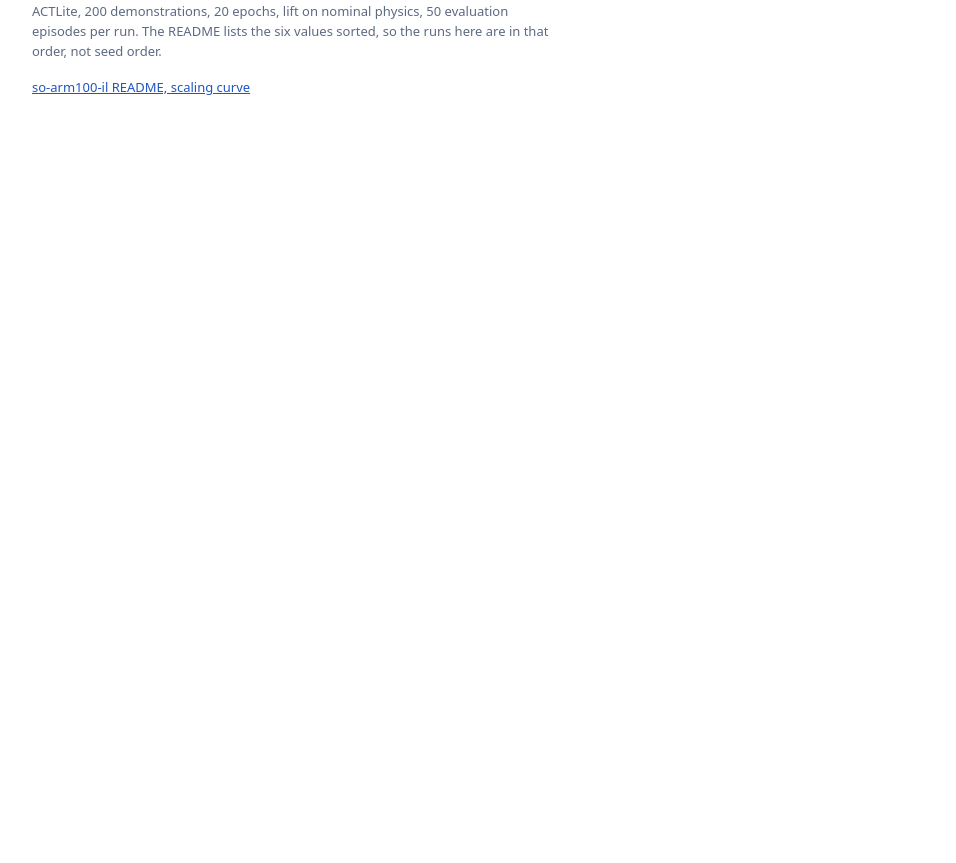
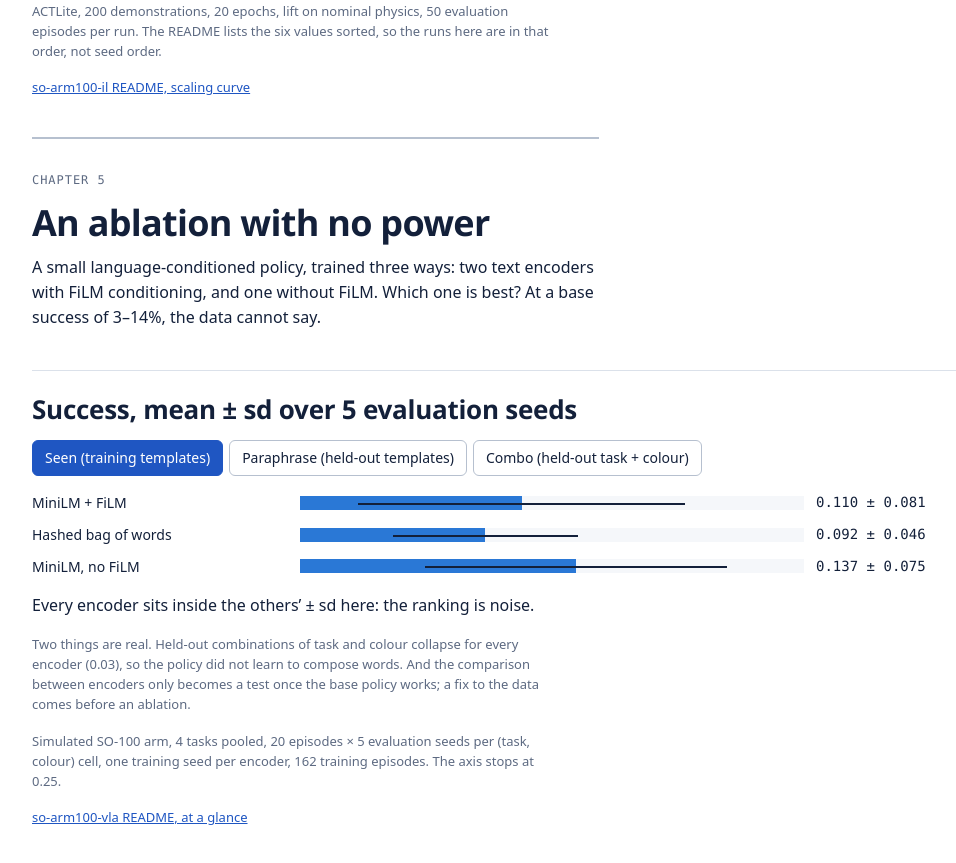
Before and after one commit to AungKaung1928/demos-to-policy, a React (Vite) app: page / in a window 1280 px wide. Shown: the part 1700-2563 px from the top of the page, without its empty margins (144-1100 px from the left). Before the commit the page ends 1845 px from the top, so only its background shows below. Built offline with nearby package versions, Linux system fonts and the light colour scheme.

Commit message:
Chapter 5: an ablation with no power (3 encoders x 3 instruction splits, mean ± sd whiskers, EN/JA); test reproduces the README 'inside each other's spread' claim

```diff
--- a/src/App.tsx
+++ b/src/App.tsx
@@ -1,5 +1,6 @@
 import { useState } from 'react'
 import { rows, source } from './data/valloss'
+import { LanguageChapter } from './LanguageChapter'
 import { SeedsChapter } from './SeedsChapter'
 import { LangContext, initialLang, saveLang } from './i18n'
 import type { Lang } from './i18n'
@@ -148,6 +149,7 @@ export default function App() {
             </p>
           </section>
           <SeedsChapter />
+          <LanguageChapter />
         </main>
       </div>
     </LangContext.Provider>
--- /dev/null
+++ b/src/LanguageChapter.tsx
@@ -0,0 +1,97 @@
+import { useState } from 'react'
+import { allInsideSpread, encoders, source, splits } from './data/language'
+import type { Split } from './data/language'
+import { useLang } from './i18n'
+
+const MAX = 0.25 // axis top, success rate
+
+const T = {
+  en: {
+    eyebrow: 'Chapter 5',
+    title: 'An ablation with no power',
+    intro:
+      'A small language-conditioned policy, trained three ways: two text encoders with FiLM conditioning, and one without FiLM. Which one is best? At a base success of 3–14%, the data cannot say.',
+    split: 'Instructions',
+    names: {
+      seen: 'Seen (training templates)',
+      paraphrase: 'Paraphrase (held-out templates)',
+      combo: 'Combo (held-out task + colour)',
+    } as Record<Split, string>,
+    chart: 'Success, mean ± sd over 5 evaluation seeds',
+    inside: 'Every encoder sits inside the others’ ± sd here: the ranking is noise.',
+    outside: 'At least one encoder is outside another’s spread here.',
+    note: 'Two things are real. Held-out combinations of task and colour collapse for every encoder (0.03), so the policy did not learn to compose words. And the comparison between encoders only becomes a test once the base policy works; a fix to the data comes before an ablation.',
+    caveat:
+      'Simulated SO-100 arm, 4 tasks pooled, 20 episodes × 5 evaluation seeds per (task, colour) cell, one training seed per encoder, 162 training episodes. The axis stops at 0.25.',
+  },
+  ja: {
+    eyebrow: '第 5 章',
+    title: '検出力のないアブレーション',
+    intro:
+      '言語で条件づけた小さな方策を 3 通りに学習します。FiLM 条件づけ付きの 2 種類のテキストエンコーダと、FiLM なしの 1 種類です。どれが一番良いか。基本の成功率が 3–14% では、データからは言えません。',
+    split: '指示文',
+    names: {
+      seen: '既知 (学習時のテンプレート)',
+      paraphrase: '言い換え (未使用のテンプレート)',
+      combo: '組み合わせ (未使用のタスク × 色)',
+    } as Record<Split, string>,
+    chart: '成功率 (評価シード 5 つの平均 ± 標準偏差)',
+    inside: 'ここではどのエンコーダも他の ± 標準偏差の内側にあります。順位はノイズです。',
+    outside: 'ここでは少なくとも 1 つのエンコーダが他のばらつきの外側にあります。',
+    note: '確かなことは 2 つです。未使用のタスクと色の組み合わせでは、どのエンコーダも崩れます (0.03)。方策は単語を組み合わせることを学んでいません。そしてエンコーダの比較は、基本の方策が動くようになって初めて検定になります。アブレーションの前にデータを直すべきです。',
+    caveat:
+      'シミュレーションの SO-100 アーム、4 タスクをまとめて集計、(タスク, 色) ごとに 20 エピソード × 評価シード 5、エンコーダごとに学習シード 1、学習エピソード 162。軸の上限は 0.25 です。',
+  },
+}
+
+export function LanguageChapter() {
+  const t = T[useLang()]
+  const [split, setSplit] = useState<Split>('seen')
+  const pct = (v: number) => `${(Math.min(Math.max(v, 0), MAX) / MAX) * 100}%`
+  return (
+    <>
+      <section className="intro chapter-break" id="language">
+        <p className="eyebrow">{t.eyebrow}</p>
+        <h1>{t.title}</h1>
+        <p>{t.intro}</p>
+      </section>
+      <section className="panel" aria-labelledby="lang-h">
+        <h2 id="lang-h">{t.chart}</h2>
+        <div className="seg seg-wrap" role="group" aria-label={t.split}>
+          {splits.map((s) => (
+            <button key={s} id={`split-${s}`} type="button" aria-pressed={split === s} onClick={() => setSplit(s)}>
+              {t.names[s]}
+            </button>
+          ))}
+        </div>
+        <ul className="bars wide-value">
+          {encoders.map((e) => {
+            const [m, sd] = e.score[split]
+            return (
+              <li key={e.id}>
+                <span className="bar-label" lang="en">
+                  {e.label}
+                </span>
+                <span className="bar-track">
+                  <span className="bar win" style={{ width: pct(m) }} />
+                  <span className="bar-sd" style={{ left: pct(m - sd), width: `calc(${pct(m + sd)} - ${pct(m - sd)})` }} />
+                </span>
+                <span className="bar-value num">
+                  {m.toFixed(3)} ± {sd.toFixed(3)}
+                </span>
+              </li>
+            )
+          })}
+        </ul>
+        <p className="readout">{allInsideSpread(split) ? t.inside : t.outside}</p>
+        <p className="muted">{t.note}</p>
+        <p className="muted">{t.caveat}</p>
+        <p className="muted">
+          <a href={`https://${source.ref}`} lang="en">
+            {source.label}
+          </a>
+        </p>
+      </section>
+    </>
+  )
+}
--- /dev/null
+++ b/src/data/language.ts
@@ -0,0 +1,27 @@
+// so-arm100-vla README lines 17-21 (at a glance) and 61 (key point "The encoder ablation has no power"),
+// measured 2026-09-24: lift/push/reach/pick_place pooled, nominal physics, 20 episodes x 5 evaluation
+// seeds per (task, colour) cell, mean ± sd over evaluation seeds, one training seed per row.
+export type Split = 'seen' | 'paraphrase' | 'combo'
+
+export interface Encoder {
+  id: string
+  label: string
+  score: Record<Split, [number, number]> // mean, sd
+}
+
+export const encoders: Encoder[] = [
+  { id: 'minilm-film', label: 'MiniLM + FiLM', score: { seen: [0.11, 0.081], paraphrase: [0.097, 0.06], combo: [0.027, 0.046] } },
+  { id: 'hashed', label: 'Hashed bag of words', score: { seen: [0.092, 0.046], paraphrase: [0.073, 0.057], combo: [0.027, 0.021] } },
+  { id: 'minilm-nofilm', label: 'MiniLM, no FiLM', score: { seen: [0.137, 0.075], paraphrase: [0.11, 0.056], combo: [0.033, 0.038] } },
+]
+
+export const splits: Split[] = ['seen', 'paraphrase', 'combo']
+
+/** True when every encoder's mean lies inside every other encoder's mean ± sd. */
+export function allInsideSpread(split: Split): boolean {
+  return encoders.every((a) =>
+    encoders.every((b) => Math.abs(a.score[split][0] - b.score[split][0]) <= b.score[split][1]),
+  )
+}
+
+export const source = { label: 'so-arm100-vla README, at a glance', ref: 'github.com/AungKaung1928/so-arm100-vla' }
--- a/src/index.css
+++ b/src/index.css
@@ -543,3 +543,26 @@ td.num {
 .bar.dim {
   background: var(--hairline-strong);
 }
+
+/* Chapter 5: ± sd whisker drawn over the bar */
+.bar-sd {
+  position: absolute;
+  top: 50%;
+  height: 0;
+  border-top: 2px solid var(--ink);
+  z-index: 1;
+}
+
+.bars.wide-value li {
+  grid-template-columns: minmax(0, 16rem) minmax(0, 1fr) 9rem;
+}
+
+.bars.wide-value .bar-value {
+  white-space: nowrap;
+}
+
+@media (max-width: 600px) {
+  .bars.wide-value li {
+    grid-template-columns: minmax(0, 1fr) 8.5rem;
+  }
+}
```
Also changed, not shown: 1 other file (tests, documents, lock files or other folders).
